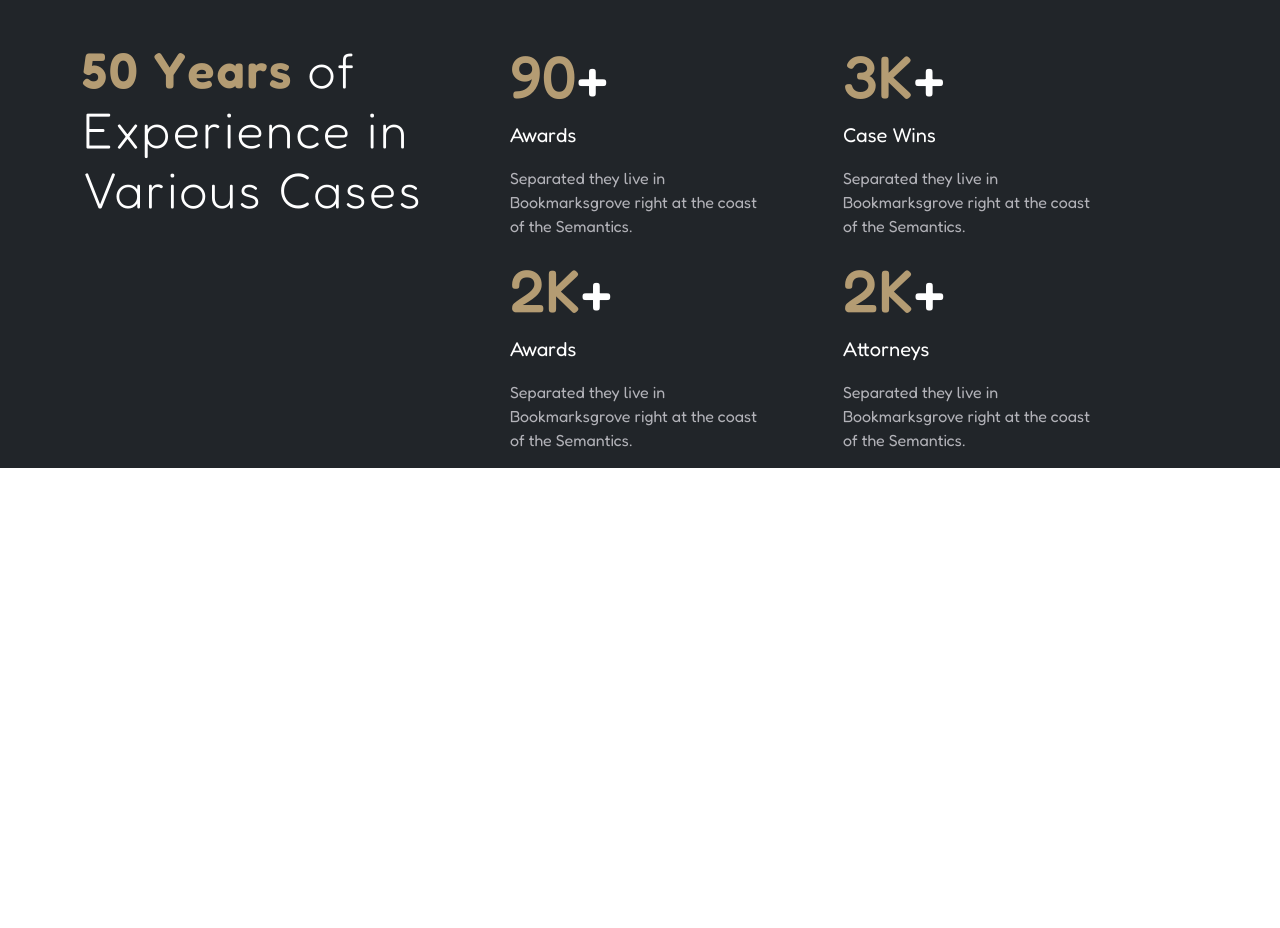
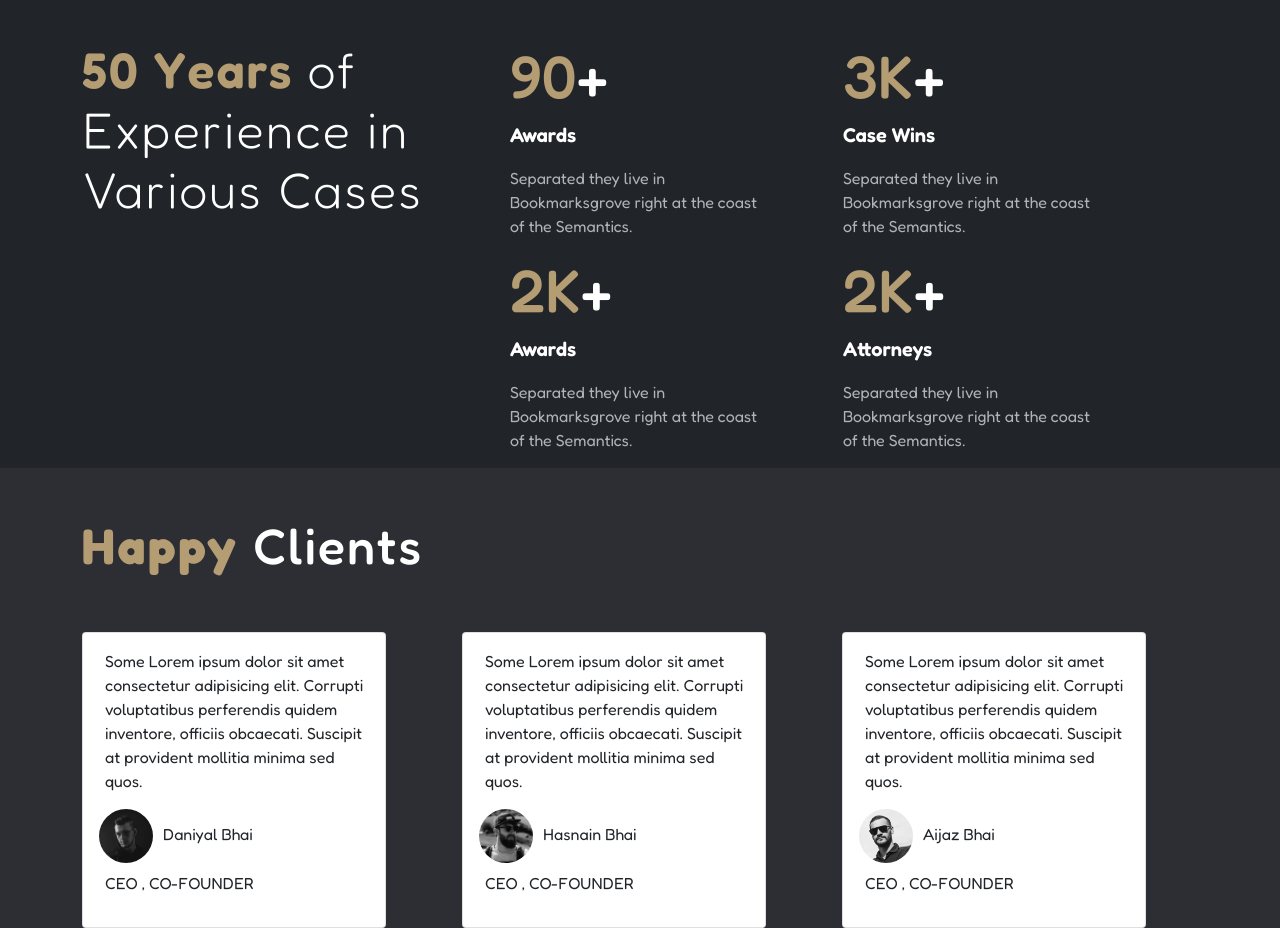
Before and after one commit to ammarahm69/Justice-App, a plain HTML site: page index.html in a window 1280 px wide. Shown: the part 1240-2168 px from the top of the page. Before the commit the page ends 1708 px from the top, so only its background shows below. Drawn offline with nearby package versions, Linux system fonts and the light colour scheme.

Commit message:
cards-added

```diff
--- a/css/repnsive.css
+++ b/css/repnsive.css
@@ -1,4 +1,6 @@
-@media screen and (min-width:280px) and (max-width:350px) {
+
+
+@media screen and (min-width:280px) and (max-width:381px) {
     .fight h1{
         font-size: 40px;
     }
@@ -23,10 +25,25 @@
         /* color: black !important; */
 
     }
-    .cases h1{
+    .cases h1 {
+        font-size: 28px;
+    }
+    .practice-heading h1 {
+        font-size: 37px;
+    }
+    .awards-sec h1 {
         font-size: 40px;
     }
-    .practice-heading h1{
+    .happy-heading h1{
+        font-size: 33px;
+    }
+    .happy{
         font-size: 40px;
     }
+ @media screen and (min-width:280px) and (max-width:768px) {
+    .main{
+        display: flex;
+        flex-direction: column;
+    }
+ }
 }
--- a/css/style.css
+++ b/css/style.css
@@ -68,7 +68,12 @@ ul li{
     font-weight: 500!important;
     letter-spacing: 0.5px !important;
     /* color: black !important; */
+    transition: all 0.4s ease;
 
+}
+.btn-secondary:hover{
+
+    background-color:#212529!important;
 }
 
 /* PRACTICE SECTION */
@@ -152,8 +157,28 @@ ul li{
 .awards-sec .strong{
     color: #fff;
     font-size: 20px;
-    font-weight: 400;
+    font-weight: 600;
 }
 .awards-sec p{
     color: #b2b2b8;
 }
+.main-happy{
+    width: 100%;
+    height: auto;
+    padding-top: 3rem;
+    background-color: #2d2d34;
+
+}
+.happy-heading h1{
+    font-size: 50px;
+    letter-spacing: 2px;
+}
+
+.card-text{
+    color:#212529;
+    margin-left: 6px;
+}
+.card-title img{
+    width: 20%;
+    border-radius: 100%;
+}
--- a/index.html
+++ b/index.html
@@ -104,7 +104,8 @@
                             </span>
                             <div class="icon-head ms-3">
                                 <h4>Banking and Finance Law</h4>
-                                <div class="d-block">Far far away, behind the word mountains, far from the countries </div>
+                                <div class="d-block">Far far away, behind the word mountains, far from the countries
+                                </div>
                             </div>
                         </div>
                         <div class="icon d-flex align-items-center mb-3">
@@ -115,7 +116,8 @@
                             </span>
                             <div class="icon-head ms-3">
                                 <h4>Commercial Law</h4>
-                                <div class="d-block">Far far away, behind the word mountains, far from the countries </div>
+                                <div class="d-block">Far far away, behind the word mountains, far from the countries
+                                </div>
                             </div>
                         </div>
                         <div class="icon d-flex align-items-center mb-3">
@@ -126,7 +128,8 @@
                             </span>
                             <div class="icon-head ms-3">
                                 <h4>Corporate Law</h4>
-                                <div class="d-block">Far far away, behind the word mountains, far from the countries </div>
+                                <div class="d-block">Far far away, behind the word mountains, far from the countries
+                                </div>
                             </div>
                         </div>
                         <div class="icon d-flex align-items-center mb-3">
@@ -137,7 +140,8 @@
                             </span>
                             <div class="icon-head ms-3">
                                 <h4>Criminal Law</h4>
-                                <div class="d-block">Far far away, behind the word mountains, far from the countries </div>
+                                <div class="d-block">Far far away, behind the word mountains, far from the countries
+                                </div>
                             </div>
 
                         </div>
@@ -154,11 +158,13 @@
                         <div class="awards-sec">
                             <h1><span class="ninty">90</span>+</h1>
                             <p class="strong">Awards</p>
-                            <p class="award-text">Separated they live in Bookmarksgrove right at the coast of the Semantics.</p>
+                            <p class="award-text">Separated they live in Bookmarksgrove right at the coast of the
+                                Semantics.</p>
                             <div class="awards-sec">
                                 <h1><span class="ninty">2K</span>+</h1>
                                 <p class="strong">Awards</p>
-                            <p class="award-text">Separated they live in Bookmarksgrove right at the coast of the Semantics.</p>
+                                <p class="award-text">Separated they live in Bookmarksgrove right at the coast of the
+                                    Semantics.</p>
                             </div>
                         </div>
                     </div>
@@ -166,11 +172,13 @@
                         <div class="awards-sec">
                             <h1><span class="ninty">3K</span>+</h1>
                             <p class="strong">Case Wins</p>
-                            <p class="award-text">Separated they live in Bookmarksgrove right at the coast of the Semantics.</p>
+                            <p class="award-text">Separated they live in Bookmarksgrove right at the coast of the
+                                Semantics.</p>
                             <div class="awards-sec">
                                 <h1><span class="ninty">2K</span>+</h1>
                                 <p class="strong">Attorneys</p>
-                            <p class="award-text">Separated they live in Bookmarksgrove right at the coast of the Semantics.</p>
+                                <p class="award-text">Separated they live in Bookmarksgrove right at the coast of the
+                                    Semantics.</p>
                             </div>
                         </div>
                     </div>
@@ -178,6 +186,64 @@
             </div>
         </div>
 
+        <!-- Teatinomials Section -->
+        <div class="main-happy">
+            <div class="container">
+                <div class="row">
+                    <div class="col-lg-5">
+                        <div class="happy-heading">
+                            <h1><span class="text-prim happy">Happy</span> Clients</h1>
+                        </div>
+                    </div>
+                </div>
+
+            </div>
+            <div class="container pt-5">
+                <div class="row">
+                    <div class="col">
+                        <div class="card " style="width: 19rem;">
+                            <div class="card-body">
+                                <p class="card-text">Some Lorem ipsum dolor sit amet consectetur adipisicing elit.
+                                    Corrupti voluptatibus perferendis quidem inventore, officiis obcaecati. Suscipit at
+                                    provident mollitia minima sed quos.</p>
+                                <p class="card-title">
+                                    <img src="img/person_3.jpg" alt="">
+                                    <span class="card-text">Daniyal Bhai</span>
+                                <p class="card-text">CEO , CO-FOUNDER</p>
+                                </p>
+                            </div>
+                        </div>
+                    </div>
+                    <div class="col">
+                        <div class="card " style="width: 19rem;">
+                            <div class="card-body">
+                                <p class="card-text">Some Lorem ipsum dolor sit amet consectetur adipisicing elit.
+                                    Corrupti voluptatibus perferendis quidem inventore, officiis obcaecati. Suscipit at
+                                    provident mollitia minima sed quos.</p>
+                                <p class="card-title">
+                                    <img src="img/person_2.jpg" alt="">
+                                    <span class="card-text">Hasnain Bhai</span>
+                                <p class="card-text">CEO , CO-FOUNDER</p>
+                                </p>
+                            </div>
+                        </div>
+                    </div>
+                    <div class="col">
+                        <div class="card " style="width: 19rem;">
+                            <div class="card-body">
+                                <p class="card-text">Some Lorem ipsum dolor sit amet consectetur adipisicing elit.
+                                    Corrupti voluptatibus perferendis quidem inventore, officiis obcaecati. Suscipit at
+                                    provident mollitia minima sed quos.</p>
+                                <p class="card-title">
+                                    <img src="img/person_1.jpg" alt="">
+                                    <span class="card-text">Aijaz Bhai</span>
+                                <p class="card-text">CEO , CO-FOUNDER</p>
+                                </p>
+                            </div>
+                        </div>
+                    </div>
+
+                </div>
 
 
 
```
Lines whose indentation alone changed are shown as unchanged.
